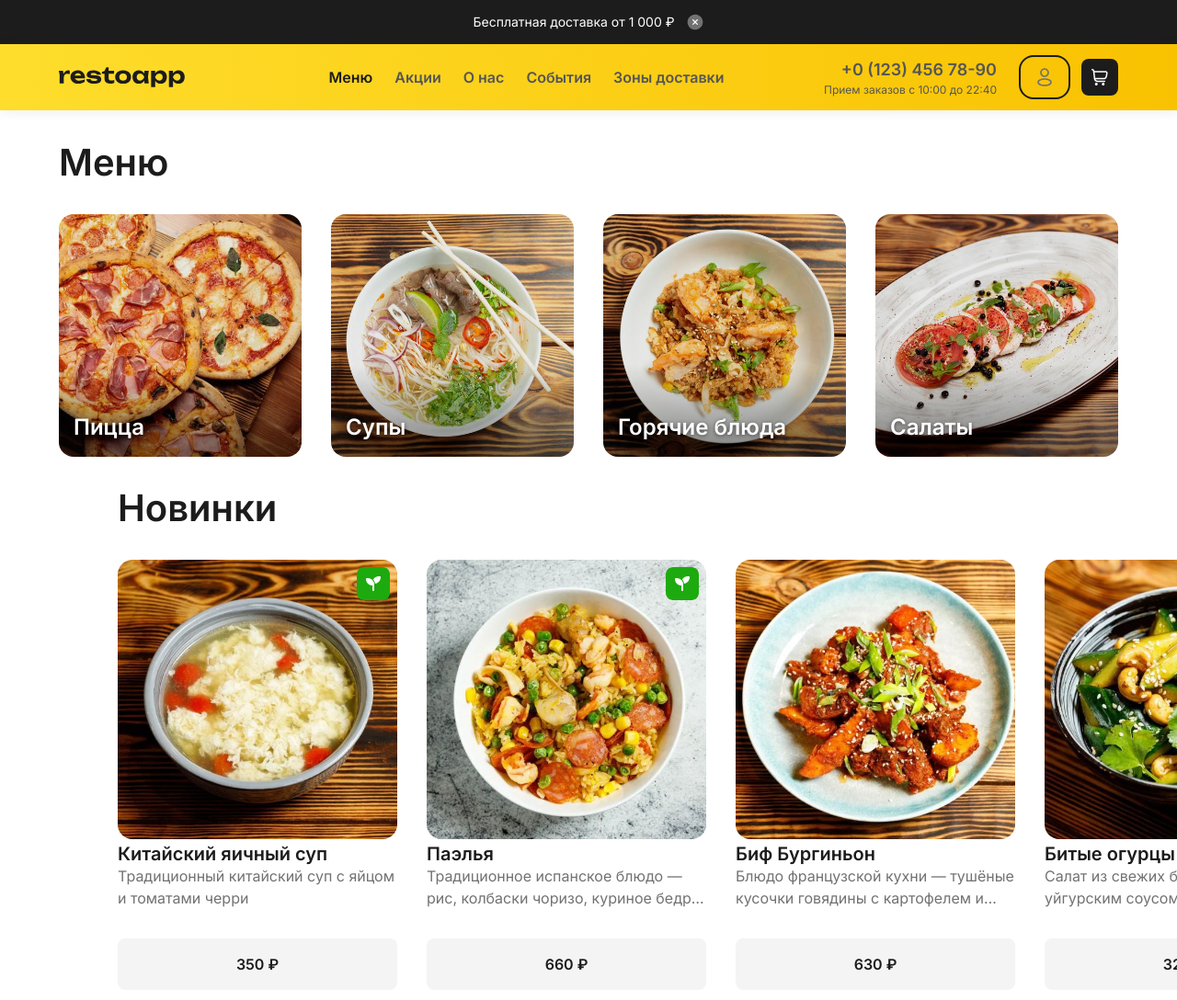
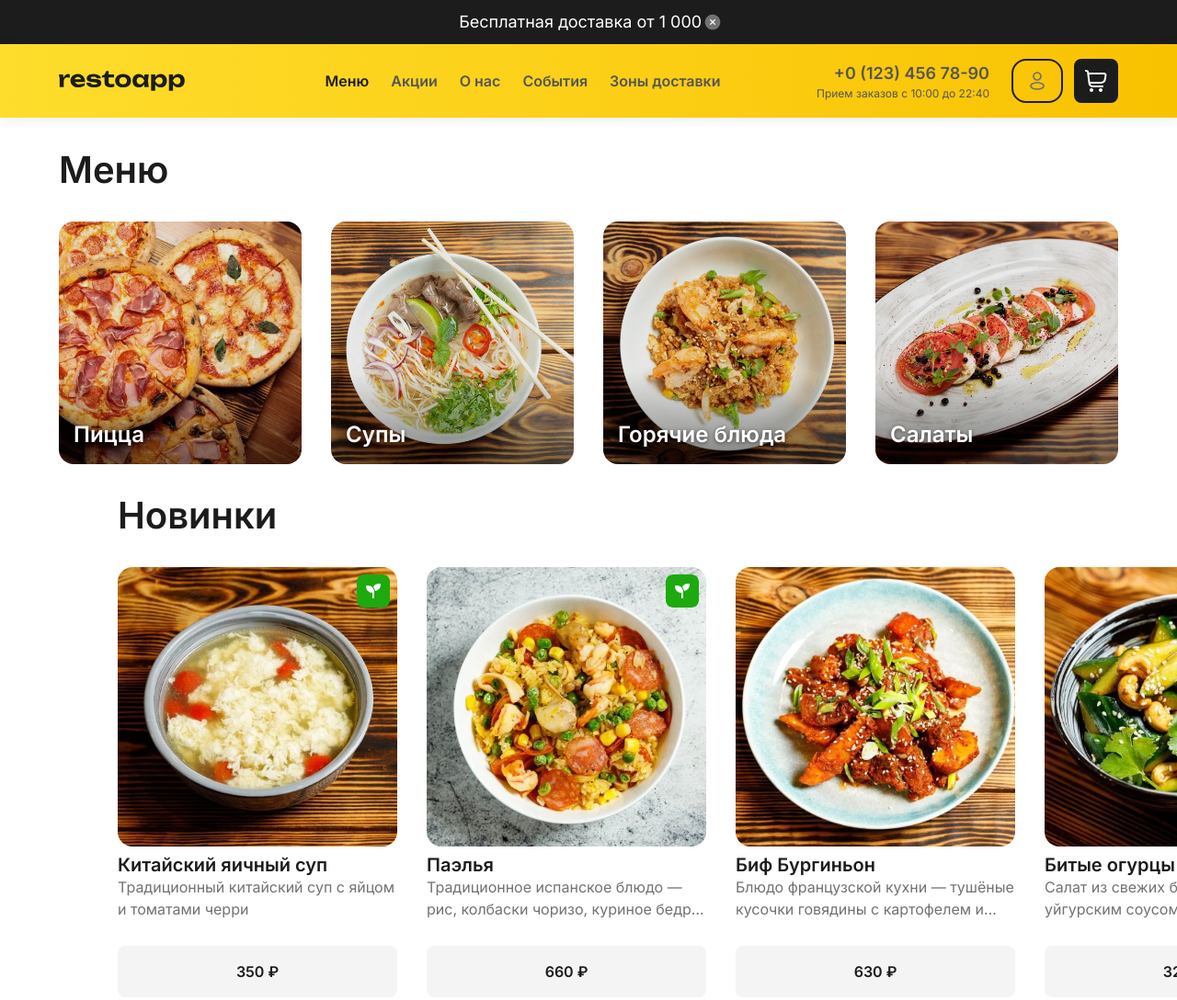
Before and after one commit to Berlinskiy93/restoapp, a plain HTML site: page index.html in a window 1280 px wide. Shown: the top 1088 px of the page at 92% size. Drawn offline with Linux system fonts and the light colour scheme.

Commit message:
debugging-1-done

```diff
--- a/style.css
+++ b/style.css
@@ -59,27 +59,29 @@ a {
   justify-content: center;
   gap: 12px;
   position: relative;
-  font-size: 14px;
+  font-size: 18px;
   line-height: 20px;
 }
 
 .delivery-notice-inner img {
-  position: static;
+  position: absolute;
+  top: 50%;
+  right: 0;
+  transform: translateY(-50%);
   width: 20px;
   height: 20px;
-  flex: 0 0 20px;
 }
 
 /* Шапка сайта */
 
 .site-header {
-  min-height: 72px;
+  min-height: 80px;
   background: linear-gradient(90deg, var(--color-yellow-start) 0%, var(--color-yellow-end) 100%);
   box-shadow: 0 2px 12px rgba(32, 32, 32, .08);
 }
 
 .header-inner {
-  min-height: 72px;
+  min-height: 80px;
   display: grid;
   grid-template-columns: 188px 1fr auto auto;
   column-gap: 24px;
@@ -218,10 +220,14 @@ a {
 }
 
 .basket-button {
+  width: 48px !important;
+  height: 48px !important;
   background: #1C1C1C;
 }
 
 .basket-button img {
+  width: 32px;
+  height: 32px;
   filter: brightness(0) invert(1);
 }
 
@@ -364,7 +370,7 @@ a {
   height: 24px;
   flex: 0 0 24px;
   overflow: hidden;
-  margin-top: 4px;
+  margin-top: 8px;
   color: #1C1C1C;
   font-size: 20px;
   font-weight: 600;
@@ -565,8 +571,8 @@ a:focus-visible {
   }
 
   .delivery-notice-inner {
-    justify-content: flex-start;
-    padding-right: 48px;
+    justify-content: center;
+    padding-right: 0;
     font-size: 12px;
   }
 
```
